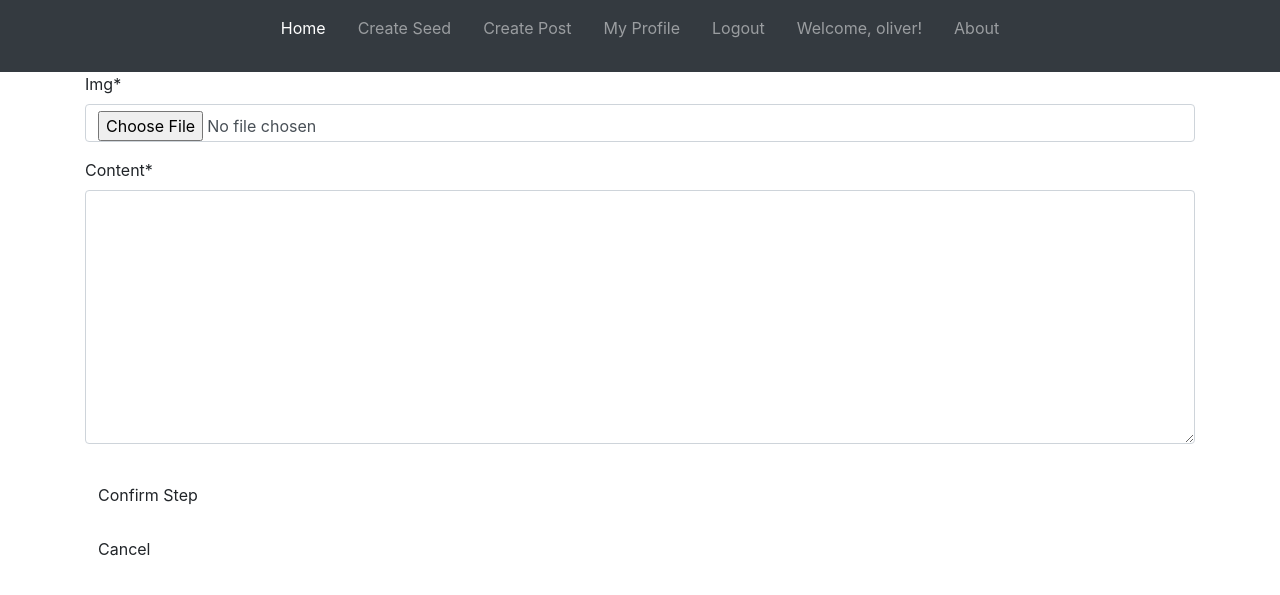
After one commit to frivolous-impulsor/projTree, a Django app: a page that uses step/templates/step/step_form.html in a window 1280 px wide. The commit adds this page. Shown: the top 595 px of the page. Run offline with Django 5.2, Linux system fonts and the light colour scheme; a user stored in the database is signed in; some libraries are stand-ins or nearby versions.

Commit message:
step views

```diff
--- a/projTree/urls.py
+++ b/projTree/urls.py
@@ -23,9 +23,9 @@ from django.conf.urls.static import static
 
 urlpatterns = [
     path('admin/', admin.site.urls),
+    path('account/', include('users.urls')),
     path('', include('seed.urls')),
     path('step/', include('step.urls')),
-    path('account/', include('users.urls')),
     path('post/', include('post.urls')),
 ]
 
--- a/seed/urls.py
+++ b/seed/urls.py
@@ -7,5 +7,5 @@ urlpatterns = [
     path('create/', SeedCreateView.as_view(), name='seed_create'),
     path('<int:pk>/update/', SeedUpdateView.as_view(), name='seed_update'),
     path('<int:pk>/delete/', SeedDeleteView.as_view(), name='seed_delete'),
-    path('seeds/<username>', UserPostedSeeds.as_view(), name='user_seeds'),
+    path('<username>/seeds', UserPostedSeeds.as_view(), name='user_seeds'),
 ]
--- a/step/models.py
+++ b/step/models.py
@@ -1,4 +1,5 @@
 from django.db import models
+from django.urls import reverse
 from seed.models import Seed
 # Create your models here.
 class Step(models.Model):
@@ -6,5 +7,9 @@ class Step(models.Model):
     content = models.TextField()
     seed = models.ForeignKey("seed.Seed", on_delete=models.CASCADE)
 
+
     def __str__(self) -> str:
         return f'{self.seed.seedName} step'
+
+    def get_absolute_url(self, seedName):
+        return reverse("step_list", kwargs={"seedName": seedName})
--- a/post/templates/post/post_confirm_delete.html
+++ b/step/templates/step/step_confirm_delete.html
@@ -7,11 +7,11 @@
             {%csrf_token%}
             <div class="form-group">
                 <button class="btn alert" type="submit">
-                    Confirm to Delete
+                    Confirm to Delete step
                 </button>
             </div>
             <div class="form-group">
-                <a class="btn" href="{% url 'post_detail' object.id %}">Cancel</a>
+                <a class="btn" href="{% url 'step_list' view.kwargs.seedName %}">Cancel</a>
             </div>
         </form>
 
--- /dev/null
+++ b/step/templates/step/step_form.html
@@ -0,0 +1,25 @@
+{% extends "post/base.html" %}
+{% load crispy_forms_tags %}
+{% block content %}
+
+    <div>
+        <form method="POST" enctype="multipart/form-data">
+            {%csrf_token%}
+            <fieldset class="form-group">
+                {{form|crispy}}
+            </fieldset>
+            <div class="form-group">
+                <button class="btn" type="submit">
+                    Confirm Step
+                </button>
+            </div>
+        </form>
+
+        <form >
+            <small>
+                <a href="{% url 'step_list' view.kwargs.seedName %}" class="btn">Cancel</a>
+            </small>
+        </form>
+    </div>
+
+{% endblock %}
--- a/step/urls.py
+++ b/step/urls.py
@@ -1,6 +1,9 @@
 from django.urls import path
-from .views import StepListView
+from .views import StepListView, StepCreateView, StepUpdateView, StepDeleteView
 
 urlpatterns = [
-    path('<seedName>/', StepListView.as_view(), name='seed_steps'),
+    path('<seedName>/steps/', StepListView.as_view(), name='step_list'),
+    path('<seedName>/create/', StepCreateView.as_view(), name='step_create'),
+    path('<seedName>/<int:pk>/update/', StepUpdateView.as_view(), name='step_update'),
+    path('<seedName>/<int:pk>/delete/', StepDeleteView.as_view(), name='step_delete'),
 ]
--- a/step/views.py
+++ b/step/views.py
@@ -6,7 +6,8 @@ from django.contrib.auth.models import User
 from django.contrib.auth.mixins import LoginRequiredMixin, UserPassesTestMixin
 from .models import Step
 from seed.models import Seed
-from django.urls import reverse
+from django.urls import reverse, reverse_lazy
+from seed.models import Seed
 
 # Create your views here.
 class StepListView(ListView):
@@ -16,3 +17,35 @@ class StepListView(ListView):
     def get_queryset(self) -> QuerySet[Any]:
         target_seed = get_object_or_404(Seed, seedName = self.kwargs.get('seedName'))
         return Step.objects.filter(seed = target_seed)
+
+class StepCreateView(LoginRequiredMixin, CreateView):
+    model = Step
+    fields = ['img', 'content']
+    def form_valid(self, form):
+        target_seedName = self.kwargs['seedName']
+        seed = Seed.objects.get(seedName = target_seedName)
+        form.instance.seed = seed
+        return super().form_valid(form)
+    def get_success_url(self):
+        # Pass seedName to get_absolute_url
+        return self.object.get_absolute_url(seedName=self.kwargs['seedName'])
+
+class StepUpdateView(LoginRequiredMixin, UserPassesTestMixin, UpdateView):
+    model = Step
+    fields = ['img', 'content']
+    def test_func(self) -> bool | None: #ensure current user only edits their posts
+        step = self.get_object()
+        return step.seed.author == self.request.user
+
+    def get_success_url(self):
+        # Pass seedName to get_absolute_url
+        return self.object.get_absolute_url(seedName=self.kwargs['seedName'])
+
+class StepDeleteView(LoginRequiredMixin, UserPassesTestMixin, DeleteView):
+    model = Step
+    def get_success_url(self):
+        # Pass seedName to get_absolute_url
+        return self.object.get_absolute_url(seedName=self.kwargs['seedName'])
+    def test_func(self) -> bool | None: #ensure current user only edits their posts
+        step = self.get_object()
+        return step.seed.author == self.request.user
```
Also changed, not shown: seed/templates/seed/seed_detail.html (+3 -5 lines), step/templates/step/step_list.html (+7 -0 lines), db.sqlite3, media/step_pics/IMG_0882.jpeg (added).
